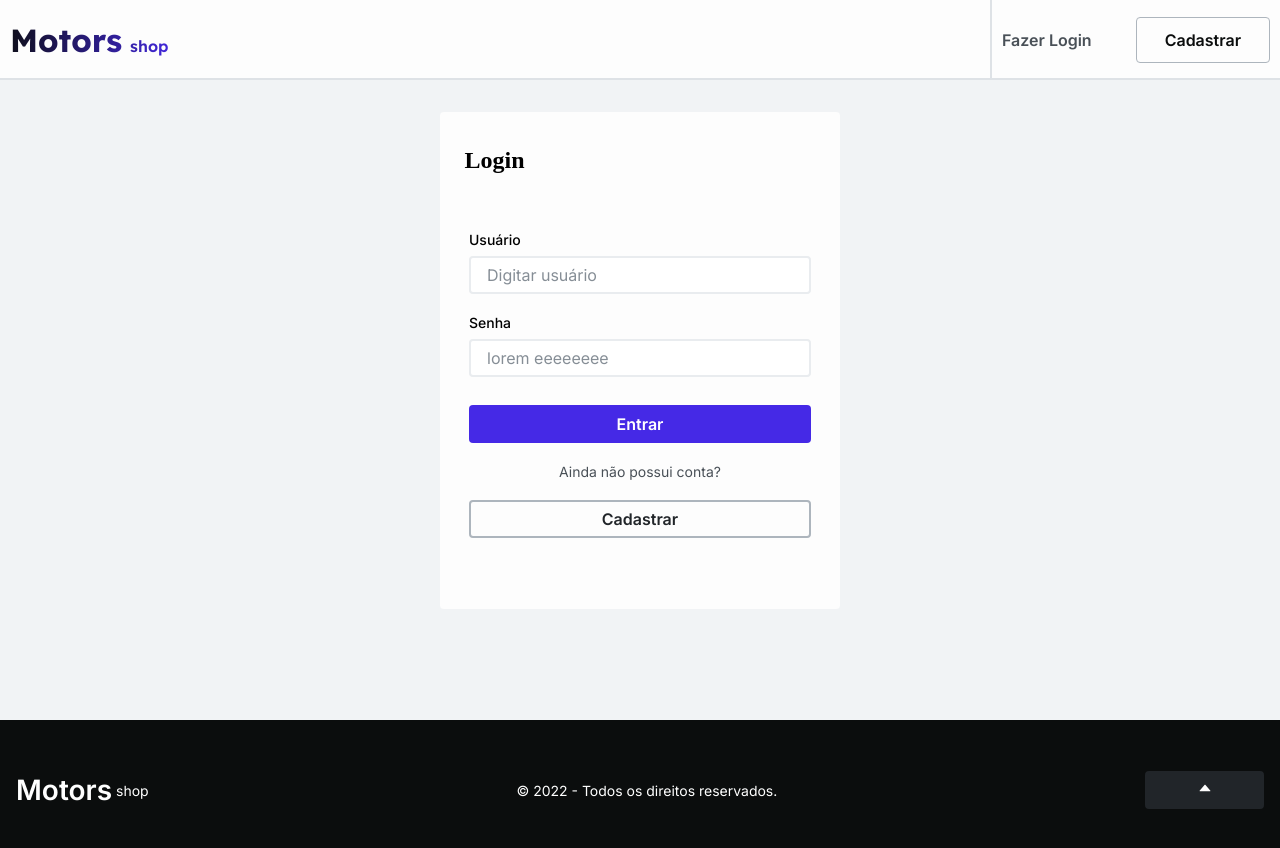
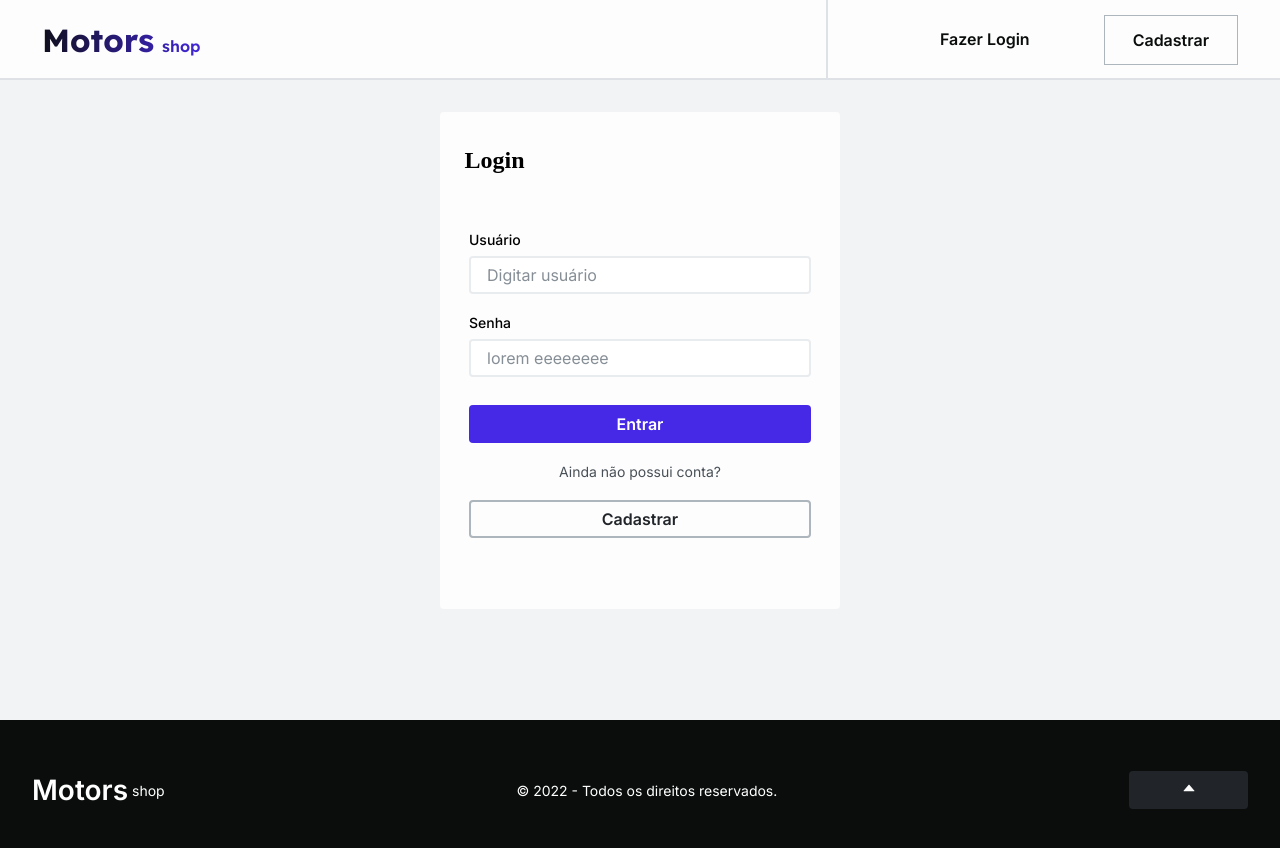
Before and after one commit to Group31-T13-M6/Frontend-Motors, a React (Create React App) app in the folder project/: page /login in a window 1280 px wide. Shown: the top 848 px of the page. Built offline with nearby package versions, Linux system fonts and the light colour scheme.

Commit message:
feat: responsive header, fix semantic

```diff
--- a/project/src/components/Card/Card.tsx
+++ b/project/src/components/Card/Card.tsx
@@ -1,46 +1,46 @@
-import CarMock from "../../assets/car-mock.png";
-import Advertiser from "../../assets/advertiser.png";
-import Text from "src/styles/typography";
-import CardUl from "./style";
+import CarMock from '../../assets/car-mock.png';
+import Advertiser from '../../assets/advertiser.png';
+import Text from 'src/styles/typography';
+import CardComponent from './style';
 
 const Card = () => {
   return (
-    <CardUl>
-      <li>
-        <div className="img-Wrapper">
-          <img src={CarMock} alt="Porsche 718" />
+    <CardComponent>
+      <div>
+        <div className='img-Wrapper'>
+          <img src={CarMock} alt='Porsche 718' />
         </div>
-        <div className="car-mainInfo">
-          <Text tag="h2" fontSize="title-7-600" color="grey1">
+        <div className='car-mainInfo'>
+          <Text tag='h2' fontSize='title-7-600' color='grey1'>
             Porsche 718
           </Text>
-          <Text tag="p" fontSize="body-2-400" color="grey2">
+          <Text tag='p' fontSize='body-2-400' color='grey2'>
             Lorem Ipsum is simply dummy text of the printing and typesetting
             industry. Lorem...
           </Text>
         </div>
-        <div className="car-advertiser">
-          <img src={Advertiser} alt="Anunciante" />
-          <Text tag="p" fontSize="body-2-400" color="grey2">
+        <div className='car-advertiser'>
+          <img src={Advertiser} alt='Anunciante' />
+          <Text tag='p' fontSize='body-2-400' color='grey2'>
             Evelin Camila
           </Text>
         </div>
-        <div className="car-lowInfo">
-          <div className="car-lowInfo-text">
-            <Text tag="p" fontSize="body-2-500" color="brand1">
+        <div className='car-lowInfo'>
+          <div className='car-lowInfo-text'>
+            <Text tag='p' fontSize='body-2-500' color='brand1'>
               0KM
             </Text>
-            <Text tag="p" fontSize="body-2-500" color="brand1">
+            <Text tag='p' fontSize='body-2-500' color='brand1'>
               2019
             </Text>
           </div>
 
-          <Text tag="p" fontSize="title-7-500" color="grey1">
+          <Text tag='p' fontSize='title-7-500' color='grey1'>
             R$ 00.000,00
           </Text>
         </div>
-      </li>
-    </CardUl>
+      </div>
+    </CardComponent>
   );
 };
 
--- a/project/src/components/Card/style.ts
+++ b/project/src/components/Card/style.ts
@@ -1,15 +1,7 @@
-import styled from "styled-components";
+import styled from 'styled-components';
 
-const CardUl = styled.ul`
-  list-style: none;
-
-  li {
-    /* padding: 10px; */
-    /* max-width: 420px; */
-    display: flex;
-    flex-direction: column;
-    gap: 1rem;
-  }
+const CardComponent = styled.li`
+  margin-bottom: 2rem;
 
   .img-Wrapper {
     background: var(--grey7);
@@ -28,6 +20,7 @@ const CardUl = styled.ul`
     display: flex;
     align-items: center;
     gap: 10px;
+    margin: 1rem 0;
   }
 
   .car-lowInfo {
@@ -47,4 +40,4 @@ const CardUl = styled.ul`
   }
 `;
 
-export default CardUl;
+export default CardComponent;
--- a/project/src/components/Footer/style.ts
+++ b/project/src/components/Footer/style.ts
@@ -1,4 +1,4 @@
-import styled from "styled-components";
+import styled from 'styled-components';
 
 export const FooterEnd = styled.footer`
   background-color: var(--grey0);
@@ -19,7 +19,7 @@ export const FooterEnd = styled.footer`
     min-height: 140px;
     max-width: 1600px;
     margin: 0 auto;
-    padding: 1rem;
+    padding: 2rem;
     display: flex;
     justify-content: space-between;
     align-items: center;
--- a/project/src/components/Header/Header.tsx
+++ b/project/src/components/Header/Header.tsx
@@ -1,6 +1,9 @@
-import { Header } from './style';
+import { useState } from 'react';
+import { Header, NavMenu, Bars } from './style';
 
 const HeaderNav = () => {
+  const [isNavExpanded, setIsNavExpanded] = useState(false);
+
   return (
     <Header>
       <div className='header-container'>
@@ -8,14 +11,32 @@ const HeaderNav = () => {
           <h1>Motors</h1>
           <span>shop</span>
         </div>
-        <div className='box-options'>
+        <nav className='box-options'>
+          <div
+            className='toggle'
+            onClick={() => {
+              setIsNavExpanded(!isNavExpanded);
+            }}
+          >
+            <Bars />
+          </div>
+          <NavMenu
+            className={
+              isNavExpanded ? 'navigation-menu expanded' : 'navigation-menu'
+            }
+          >
+            <li>
               <a href='http://' target='_blank' rel='noopener noreferrer'>
                 Fazer Login
               </a>
+            </li>
+            <li>
               <a href='http://' target='_blank' rel='noopener noreferrer'>
                 Cadastrar
               </a>
-        </div>
+            </li>
+          </NavMenu>
+        </nav>
       </div>
     </Header>
   );
--- a/project/src/components/Header/style.ts
+++ b/project/src/components/Header/style.ts
@@ -1,4 +1,5 @@
-import styled from "styled-components";
+import { FaBars } from 'react-icons/fa';
+import styled from 'styled-components';
 
 export const Header = styled.header`
   height: 5rem;
@@ -9,10 +10,17 @@ export const Header = styled.header`
     max-width: 1600px;
     width: 100vw;
     margin: 0 auto;
+    padding: 0 2rem;
 
     display: flex;
     align-items: center;
     justify-content: space-between;
+
+    nav {
+      .toggle {
+        display: block;
+      }
+    }
 
     .logo {
       font: var(--Heading-7-600);
@@ -33,7 +41,7 @@ export const Header = styled.header`
       gap: 2.75rem;
       justify-content: center;
       align-items: center;
-      border-left: 2px solid var(--grey6);
+      border: none;
 
       a {
         text-decoration: none;
@@ -44,12 +52,61 @@ export const Header = styled.header`
         padding: 12px 28px;
         border-radius: 4px;
         color: var(--grey0);
-        border: 1.5px solid var(--grey4);
+        line-height: 3rem;
       }
-      @media (max-width: 768px) {
-        display: none;
-        // caso seja preciso fazer responsividade
+
+      @media (min-width: 767px) {
+        justify-content: center;
+        align-items: center;
+        flex-direction: row;
+        justify-content: space-between;
+        border-left: 2px solid var(--grey6);
+
+        li:last-child {
+          border: 1.5px solid var(--grey4);
+        }
+
+        .navigation-menu li {
+          display: block;
+          align-items: center;
+          margin-left: 1.875rem;
+        }
       }
     }
   }
 `;
+
+export const Bars = styled(FaBars)`
+  display: none;
+  @media screen and (max-width: 767px) {
+    display: block;
+    position: absolute;
+    top: 0;
+    right: 0;
+    transform: translate(-100%, 75%);
+    font-size: 1.8rem;
+    cursor: pointer;
+  }
+`;
+
+export const NavMenu = styled.ul`
+  display: none;
+  &.expanded {
+    display: flex;
+    align-items: center;
+    padding-top: 2rem;
+    width: 100%;
+    height: calc(100vh - 77px);
+    background-color: var(--whiteFixed);
+    position: absolute;
+    top: 60px;
+    left: 0;
+    flex-direction: column;
+    gap: 4rem;
+    z-index: 1;
+  }
+  @media screen and (min-width: 767px) {
+    display: flex;
+    gap: 1rem;
+  }
+`;
--- a/project/src/components/Sidebar/style.ts
+++ b/project/src/components/Sidebar/style.ts
@@ -1,6 +1,8 @@
-import styled from "styled-components";
+import styled from 'styled-components';
 
 const Aside = styled.aside`
+  height: 20rem;
+  overflow: overlay;
   display: flex;
   flex-direction: column;
   gap: 20px;
--- a/project/src/pages/LandingPage/LandingPage.tsx
+++ b/project/src/pages/LandingPage/LandingPage.tsx
@@ -1,10 +1,10 @@
-import Sidebar from "src/components/Sidebar/Sidebar";
-import Text from "src/styles/typography";
-import ReactPaginate from "react-paginate";
-import HeaderNav from "src/components/Header/Header";
-import Footer from "src/components/Footer/Footer";
-import Card from "src/components/Card/Card";
-import { Section, Main, Separator } from "./styles";
+import Sidebar from 'src/components/Sidebar/Sidebar';
+import Text from 'src/styles/typography';
+import ReactPaginate from 'react-paginate';
+import HeaderNav from 'src/components/Header/Header';
+import Footer from 'src/components/Footer/Footer';
+import Card from 'src/components/Card/Card';
+import { Section, Main, Separator } from './styles';
 
 const LandingPage = () => {
   return (
@@ -12,11 +12,11 @@ const LandingPage = () => {
       <HeaderNav />
 
       <Section>
-        <div className="intro-text">
-          <Text tag="h1" fontSize="title-2-600" color="grey10">
+        <div className='intro-text'>
+          <Text tag='h1' fontSize='title-2-600' color='grey10'>
             Motors Shop
           </Text>
-          <Text tag="p" fontSize="title-5-600" color="grey10">
+          <Text tag='p' fontSize='title-5-600' color='grey10'>
             A melhor plataforma de anúncios de carros do país
           </Text>
         </div>
@@ -26,15 +26,17 @@ const LandingPage = () => {
         <Sidebar />
 
         <Main>
-          <Card />
-          <Card />
-          <Card />
-          <Card />
-          {/* <ReactPaginate
+          <ul>
+            <Card />
+            <Card />
+            <Card />
+            <Card />
+            {/* <ReactPaginate
             previousLabel={""}
             nextLabel={"Seguinte >"}
             pageCount={1}
           /> */}
+          </ul>
         </Main>
       </Separator>
 
--- a/project/src/pages/LandingPage/styles.ts
+++ b/project/src/pages/LandingPage/styles.ts
@@ -1,5 +1,5 @@
-import styled from "styled-components";
-import Logo from "../../assets/svg_background.jpg";
+import styled from 'styled-components';
+import Logo from '../../assets/svg_background.jpg';
 
 export const Section = styled.section`
   position: relative;
@@ -19,7 +19,7 @@ export const Section = styled.section`
   }
 
   &::before {
-    content: "";
+    content: '';
     position: absolute;
     top: 0;
     left: 0;
@@ -39,8 +39,8 @@ export const Separator = styled.div`
 `;
 
 export const Main = styled.main`
+  margin: 0 auto;
   display: flex;
   flex-wrap: wrap;
   gap: 1rem;
-  width: 100%;
 `;
```
Also changed, not shown: project/src/components/ModalImagens/styled.ts (indentation only). Lines whose indentation alone changed are shown as unchanged.
